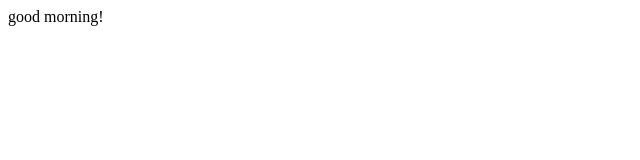
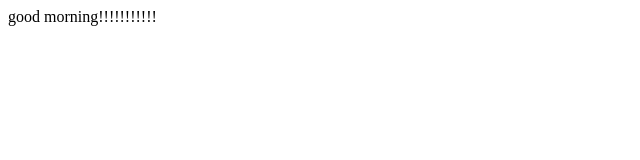
Before and after one commit to baby-0105/TTJ_LP, a plain HTML site: page jun.html in a window 1280 px wide. Shown: the full height of the page, 0-640 px from the left. Drawn offline with Linux system fonts and the light colour scheme.

```diff
--- a/jun.html
+++ b/jun.html
@@ -6,6 +6,6 @@
   <title>Document</title>
 </head>
 <body>
-  <div>good morning!</div>
+  <div>good morning!!!!!!!!!!!</div>
 </body>
 </html>
```
